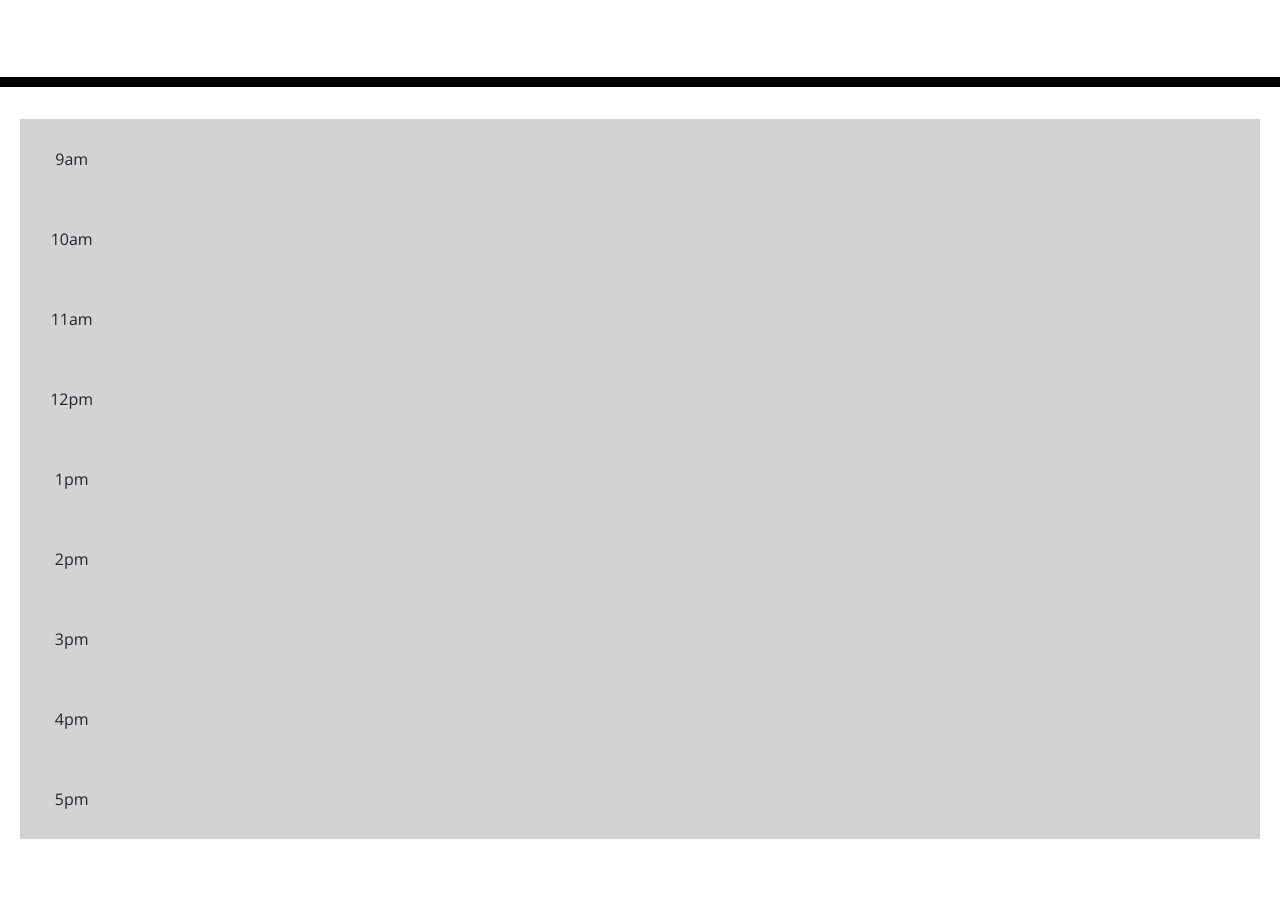
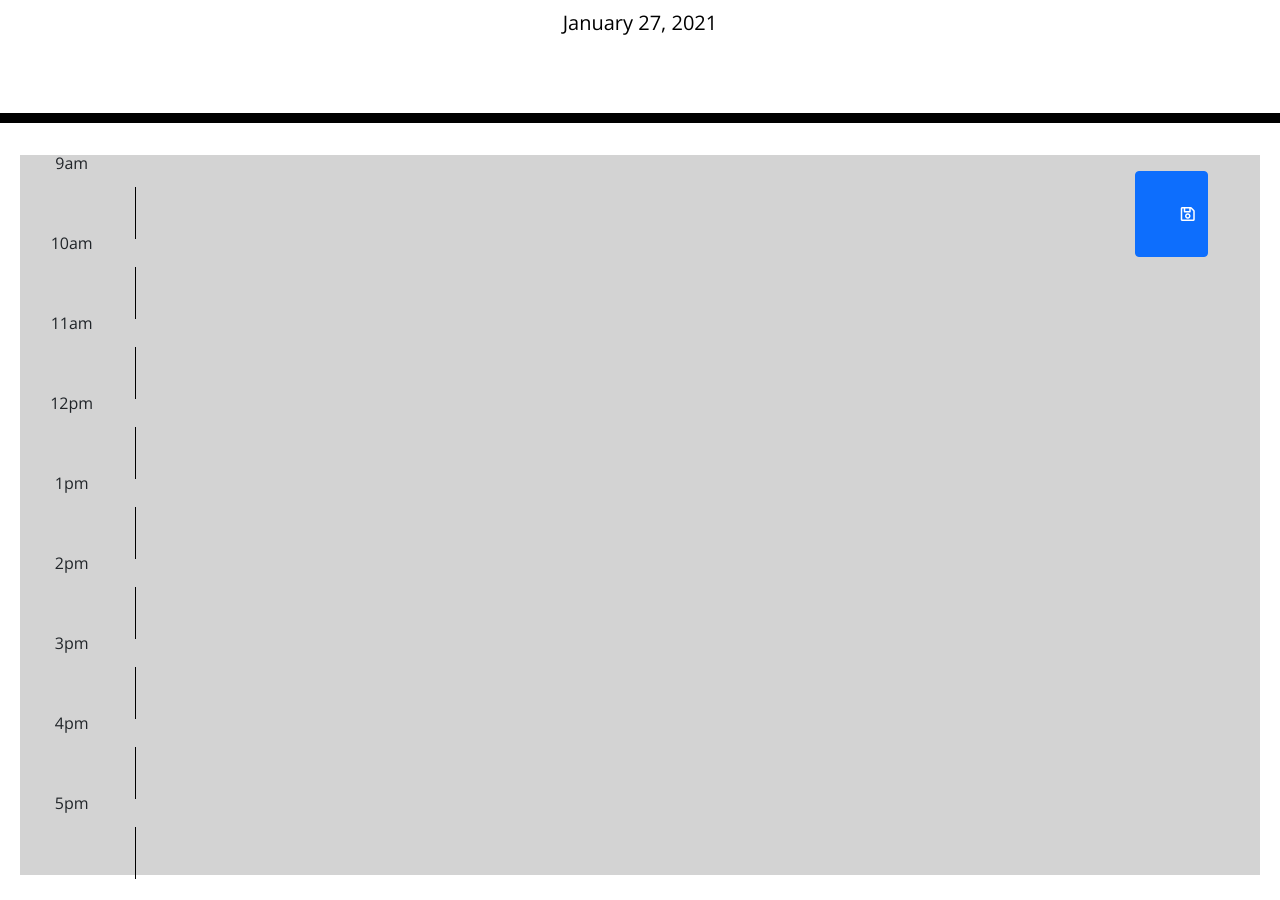
Before and after one commit to amcourson/Homework-5-Repo, a plain HTML site: page Develop/index.html in a window 1280 px wide. Shown: the part 172-1072 px from the top of the page. Drawn offline with nearby package versions, Linux system fonts and the light colour scheme.

Commit message:
adding button clicks and local storage to javascript and html

```diff
--- a/Develop/index.html
+++ b/Develop/index.html
@@ -31,47 +31,70 @@
       <p id="currentDay" class="lead"></p>
     </header>
     <div class="container"> </div>
-    <div class="row-1">
+    <div class="row row-block">
       <div class="col-sm-1">9am</div>
-      <div class="col-lg-9"></div>
+      <div class="col-lg-9">
+        <textarea id = "9am"></textarea>
+      </div>
+      <div class="col-sm-2">
+       <button class="btn btn-primary">
+        <i class="far fa-save"></i>
+      </button>
+      </div>
     </div>
-    <div class="row-2">
+    <div class="row row-block">
       <div class="col-sm-1">10am</div>
-      <div class="col-lg-9"></div>
+      <div class="col-lg-9">
+        <textarea></textarea>
+      </div>
     </div>
-    <div class="row-3">
+    <div class="row row-block">
       <div class="col-sm-1">11am</div>
-      <div class="col-lg-9"></div>
+      <div class="col-lg-9">
+        <textarea></textarea>
+      </div>
     </div>
-    <div class="row-4">
+    <div class="row row-block">
       <div class="col-sm-1">12pm</div>
-      <div class="col-lg-9"></div>
+      <div class="col-lg-9">
+        <textarea></textarea>
+      </div>
     </div>
-    <div class="row-5">
+    <div class="row row-block">
       <div class="col-sm-1">1pm</div>
-      <div class="col-lg-9"></div>
+      <div class="col-lg-9">
+        <textarea></textarea>
+      </div>
     </div>
-    <div class="row-6">
+    <div class="row row-block">
       <div class="col-sm-1">2pm</div>
-      <div class="col-lg-9"></div>
+      <div class="col-lg-9">
+        <textarea></textarea>
+      </div>
     </div>
-    <div class="row-7">
+    <div class="row row-block">
       <div class="col-sm-1">3pm</div>
-      <div class="col-lg-9"></div>
+      <div class="col-lg-9">
+        <textarea></textarea>
+      </div>
     </div>
-    <div class="row-8">
+    <div class="row row-block">
       <div class="col-sm-1">4pm</div>
-      <div class="col-lg-9"></div>
+      <div class="col-lg-9">
+        <textarea></textarea>
+      </div>
     </div>
-    <div class="row-9">
+    <div class="row row-9">
       <div class="col-sm-1">5pm</div>
-      <div class="col-lg-9"></div>
+      <div class="col-lg-9" >
+        <textarea></textarea>
+      </div>
 
     </div>
 
     <script src="https://cdnjs.cloudflare.com/ajax/libs/jquery/3.2.1/jquery.min.js"></script>
     <script src="https://cdnjs.cloudflare.com/ajax/libs/moment.js/2.24.0/moment.min.js"></script>
-    <script src="https://momentjs.com/"></script>
+    <script src="https://cdnjs.cloudflare.com/ajax/libs/moment.js/2.29.1/moment.min.js"></script>
     <script src="javascript.js"></script>
   </body>
 </html>
--- a/Develop/javascript.js
+++ b/Develop/javascript.js
@@ -0,0 +1,13 @@
+var todaysDate = moment().format('LL');
+
+console.log(todaysDate);
+
+$("#currentDay").text(todaysDate);
+
+$(".btn-primary").on("click",function(){
+  var text =  $(this).parent().siblings(".col-lg-9").children("textarea")[0].value
+console.log( $(this).parent().siblings(".col-lg-9").children("textarea")[0].value)
+localStorage.setItem("9am",text)
+})
+var text9am = localStorage.getItem("9am")
+$("#9am").val(text9am)
--- a/Develop/style.css
+++ b/Develop/style.css
@@ -30,34 +30,7 @@ textarea{
   border-radius: 15px;
 }
 
-.row-1 {
-  white-space: pre-wrap;
-  height: 80px;
-  border-top: 1px;
-  background-color:lightgray;
-  margin-left: 20px;
-  margin-right: 20px;
-  text-align: center;
-}
-.row-2 {
-  white-space: pre-wrap;
-  height: 80px;
-  border-top: 1px;
-  background-color:lightgray;
-  margin-left: 20px;
-  margin-right: 20px;
-  text-align: center;
-}
-.row-3 {
-  white-space: pre-wrap;
-  height: 80px;
-  border-top: 1px;
-  background-color:lightgray;
-  margin-left: 20px;
-  margin-right: 20px;
-  text-align: center;
-}
-.row-4 {
+.row-block {
   white-space: pre-wrap;
   height: 80px;
   border-top: 1px;
@@ -67,43 +40,6 @@ textarea{
   text-align: center;
 }
 
-.row-5 {
-  white-space: pre-wrap;
-  height: 80px;
-  border-top: 1px;
-  background-color:lightgray;
-  margin-left: 20px;
-  margin-right: 20px;
-  text-align: center;
-}
-.row-6 {
-  white-space: pre-wrap;
-  height: 80px;
-  border-top: 1px;
-  background-color:lightgray;
-  margin-left: 20px;
-  margin-right: 20px;
-  text-align: center;
-}
-.row-7 {
-  white-space: pre-wrap;
-  height: 80px;
-  border-top: 1px;
-  background-color:lightgray;
-  margin-left: 20px;
-  margin-right: 20px;
-  text-align: center;
-}
-
-.row-8 {
-  white-space: pre-wrap;
-  height: 80px;
-  border-top: 1px;
-  background-color:lightgray;
-  margin-left: 20px;
-  margin-right: 20px;
-  text-align: center;
-}
 .row-9 {
   white-space: pre-wrap;
   height: 80px;
@@ -115,7 +51,9 @@ textarea{
   text-align: center;
 }
 
-
+textarea {
+  width:100%;
+}
 .hour {
   background-color: #ffffff;
   color: #000000;
```
